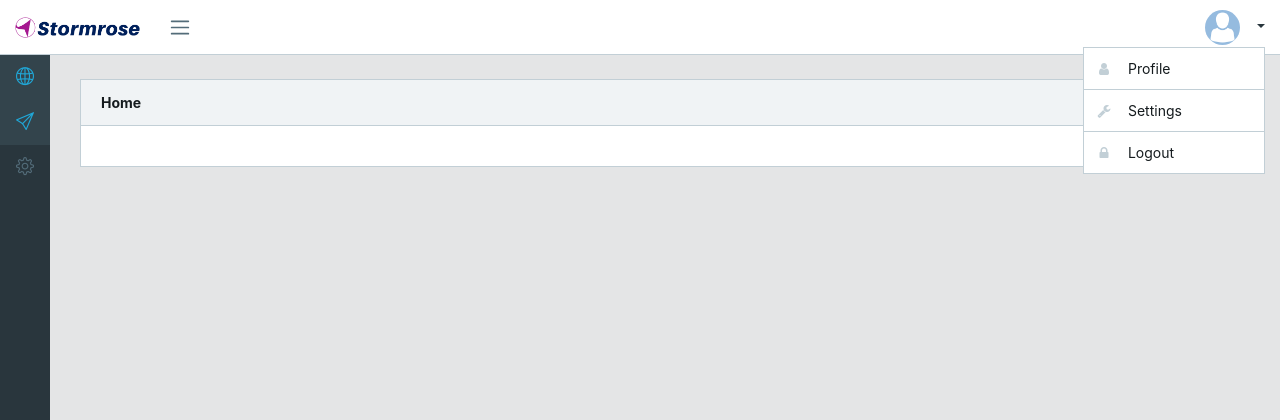
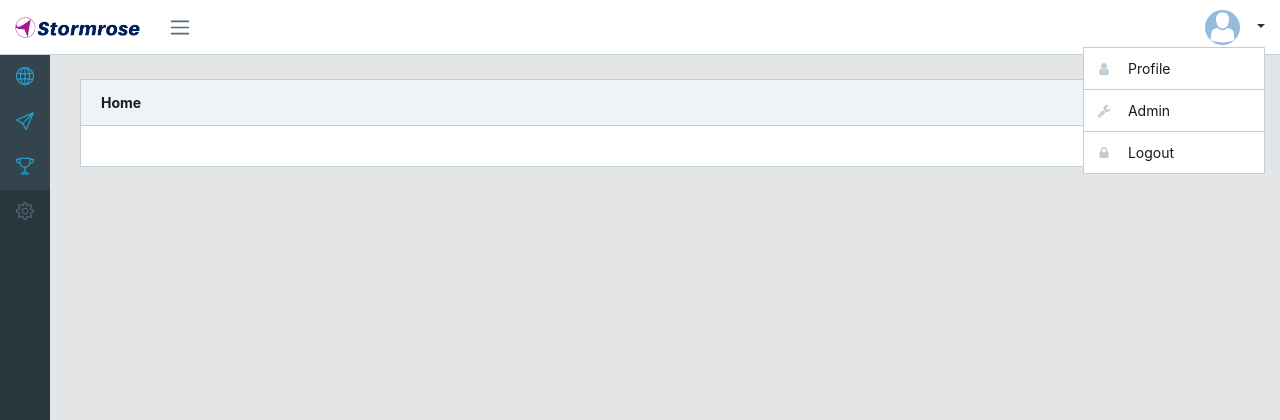
Before and after one commit to daemotron/hub, a Django app: page /dashboard/ in a window 1280 px wide, after a click that opens the changed part. Shown: the top 420 px of the page. Run offline with Django 3.2, Linux system fonts and the light colour scheme; the visitor is signed in with stand-in values (Sample User, id 1); some libraries are stand-ins or nearby versions.

Commit message:
improved dashboard navigation

```diff
--- a/dashboard/menu.json
+++ b/dashboard/menu.json
@@ -10,6 +10,11 @@
     "url": "dashboard:index"
   },
   "3": {
+    "icon": "icon-trophy",
+    "label": "Contests",
+    "url": "dashboard:index"
+  },
+  "4": {
     "icon": "icon-settings",
     "label": "Admin",
     "url": "dashboard:settings"
--- a/dashboard/templates/dashboard/main.html
+++ b/dashboard/templates/dashboard/main.html
@@ -17,11 +17,15 @@
         <ul class="nav navbar-nav ml-auto">
             <li class="nav-item dropdown">
                 <a class="nav-link dropdown-toggle" data-toggle="dropdown" href="#" role="button" aria-haspopup="true" aria-expanded="false">
-                    <img src="{% static "img/avatar.png" %}" class="img-avatar">
+                    {% if user.profile.avatar %}
+                        <img src="{{ user.profile.avatar }}" class="img-avatar">
+                    {% else %}
+                        <img src="{% static "img/avatar.png" %}" class="img-avatar">
+                    {% endif %}
                 </a>
                 <div class="dropdown-menu dropdown-menu-right">
-                    <a class="dropdown-item" href="#"><i class="fa fa-user"></i> Profile</a>
-                    <a class="dropdown-item" href="#"><i class="fa fa-wrench"></i> Settings</a>
+                    <a class="dropdown-item" href="{% url 'profile:index' %}" target="_blank"><i class="fa fa-user"></i> Profile</a>
+                    <a class="dropdown-item" href="{% url 'admin:index' %}" target="_blank"><i class="fa fa-wrench"></i> Admin</a>
                     <a class="dropdown-item" href="{% url 'logout' %}"><i class="fa fa-lock"></i> Logout</a>
                 </div>
             </li>
```
